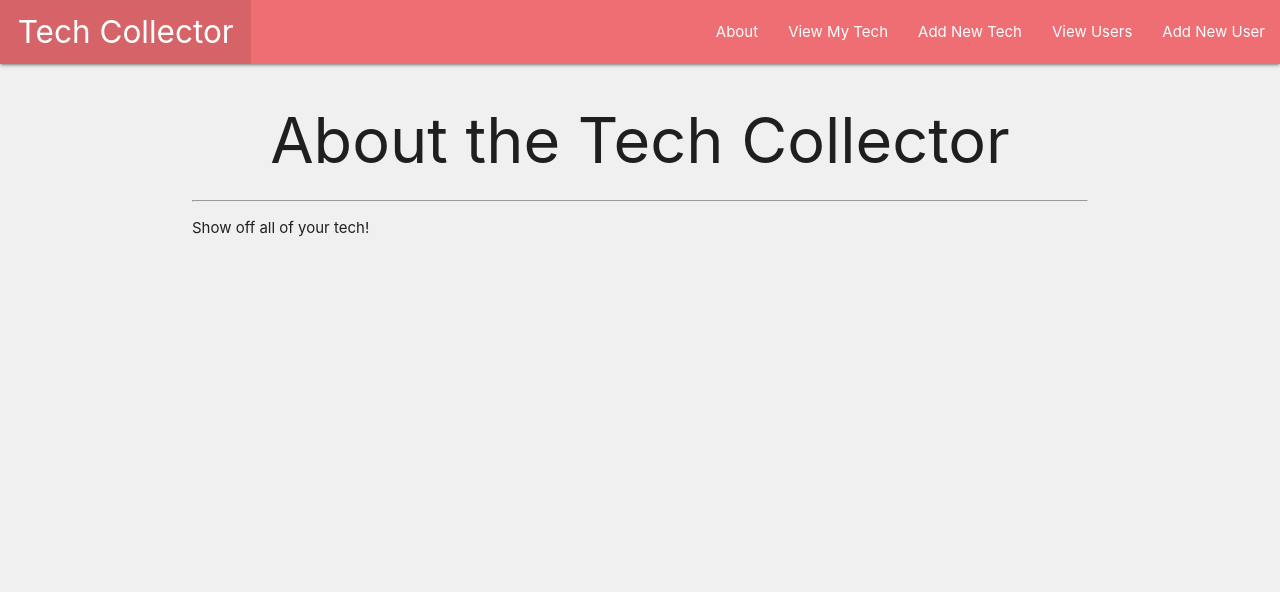
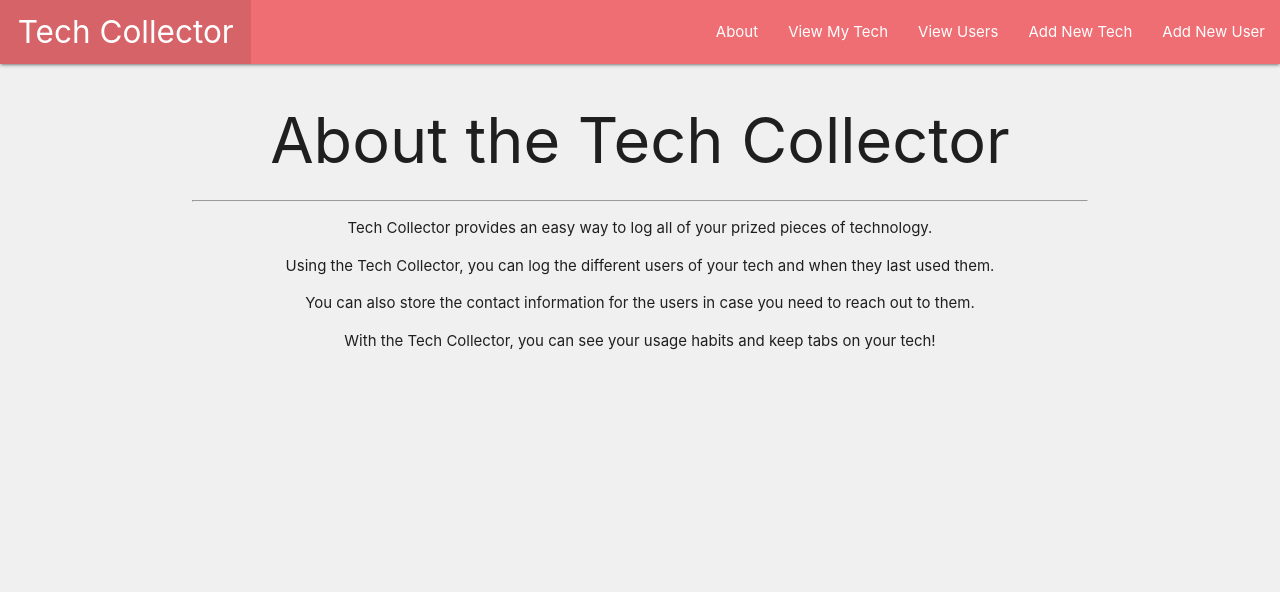
Before and after one commit to kevintlau/tech-collector, a Django app: page /about/ in a window 1280 px wide. Shown: the top 592 px of the page. Run offline with Django 3.2, Linux system fonts and the light colour scheme.

Commit message:
updates html code formatting and styling; adds home and about content

```diff
--- a/main_app/templates/about.html
+++ b/main_app/templates/about.html
@@ -1,7 +1,24 @@
 {% extends "base.html" %}
 
 {% block content %}
-    <h1>About the Tech Collector</h1>
-    <hr />
-    <p>Show off all of your tech!</p>
+
+  <h1>About the Tech Collector</h1>
+
+  <hr />
+
+  <div class="center-align">
+    <p>
+    Tech Collector provides an easy way to log all of your prized pieces of technology.
+    </p>
+    <p>
+    Using the Tech Collector, you can log the different users of your tech and when they last used them.
+    </p>
+    <p>
+      You can also store the contact information for the users in case you need to reach out to them.
+    </p>
+    <p>
+      With the Tech Collector, you can see your usage habits and keep tabs on your tech!
+    </p>
+  </div>
+
 {% endblock %}
--- a/main_app/templates/base.html
+++ b/main_app/templates/base.html
@@ -45,10 +45,10 @@
               <a href="{% url 'tech_index' %}">View My Tech</a>
             </li>
             <li>
-              <a href="{% url 'tech_create' %}">Add New Tech</a>
+              <a href="{% url 'users_index' %}">View Users</a>
             </li>
             <li>
-              <a href="{% url 'users_index' %}">View Users</a>
+              <a href="{% url 'tech_create' %}">Add New Tech</a>
             </li>
             <li>
               <a href="{% url 'users_create' %}">Add New User</a>
--- a/main_app/templates/main_app/tech_form.html
+++ b/main_app/templates/main_app/tech_form.html
@@ -42,4 +42,5 @@
     })
 
   </script>
+
 {% endblock %}
```
Also changed, not shown: main_app/templates/home.html (+13 -0 lines), main_app/templates/main_app/tech_detail.html (+6 -4 lines), main_app/templates/main_app/tech_confirm_delete.html (indentation only), main_app/templates/main_app/tech_list.html (indentation only), main_app/templates/main_app/user_confirm_delete.html (indentation only), main_app/templates/main_app/user_detail.html (indentation only), main_app/templates/main_app/user_form.html (indentation only), main_app/templates/main_app/user_list.html (indentation only). Lines whose indentation alone changed are shown as unchanged.
